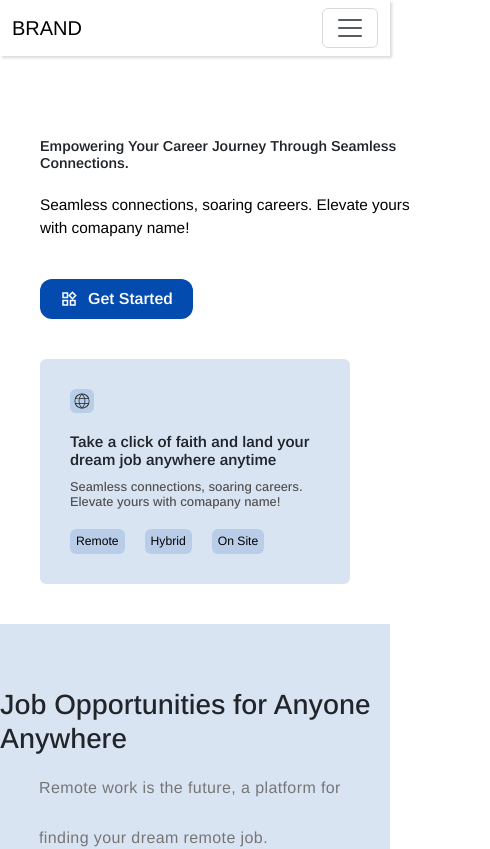
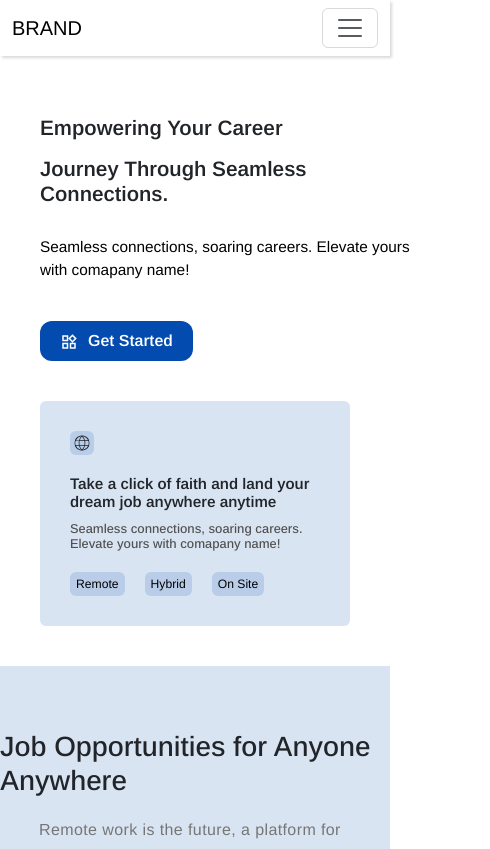
Before and after one commit to c4928315/project002, a React (Create React App) app: page / in a window 390 px wide. Shown: the top 849 px of the page, 490 px wide, since content can reach past the window. Built offline with nearby package versions, Linux system fonts and the light colour scheme; no server answers; some icons are missing.

Commit message:
on my way

```diff
--- a/src/Components/Hero/hero.css
+++ b/src/Components/Hero/hero.css
@@ -406,7 +406,12 @@
     width: 100%;
   }
 
+  .heroMainH{
+    display: flex;
+    flex-wrap: wrap;
+  }
+
   .heroMainH h1{
-    font-size: 0.9em;
+    font-size: 1.3em;
   }
 }
```
